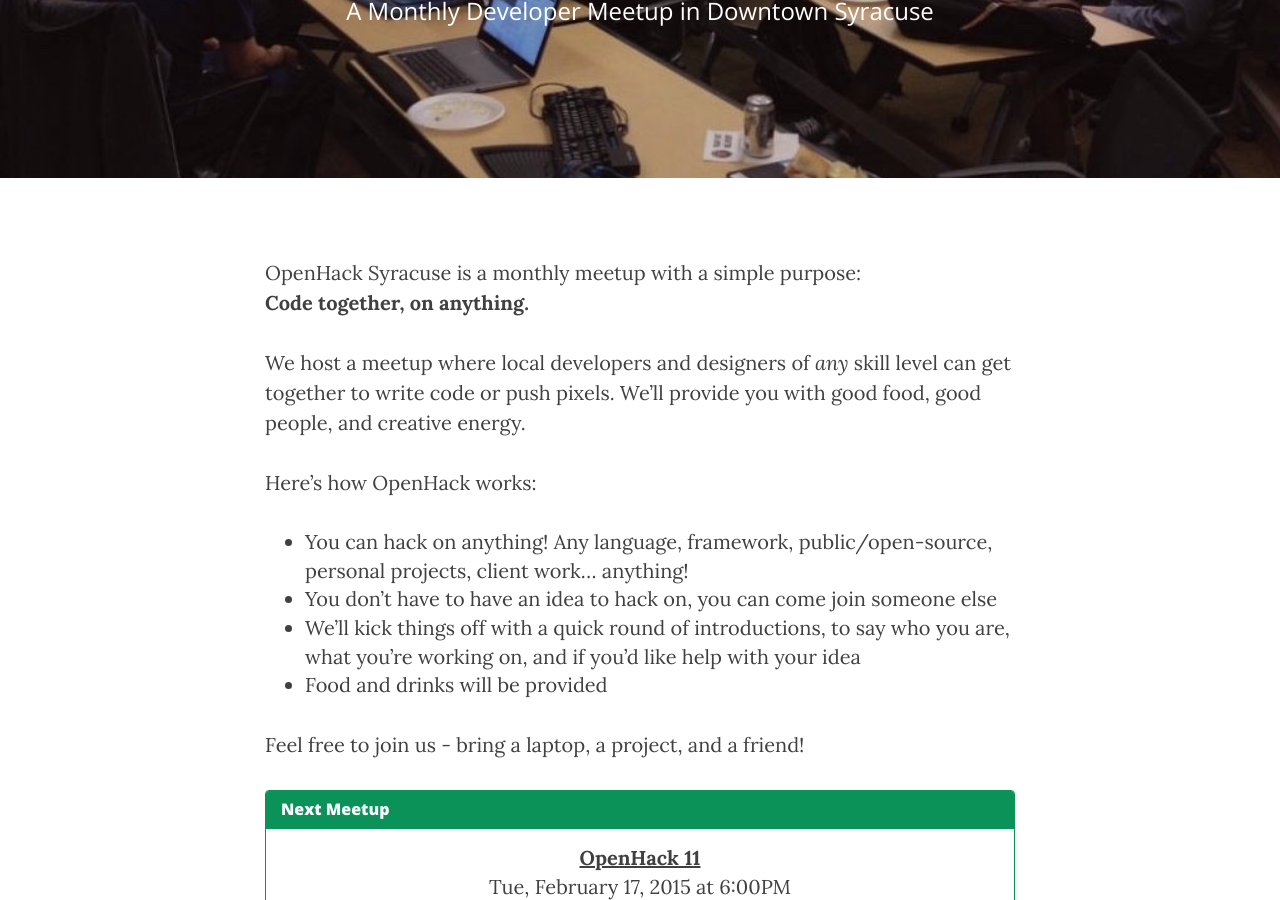
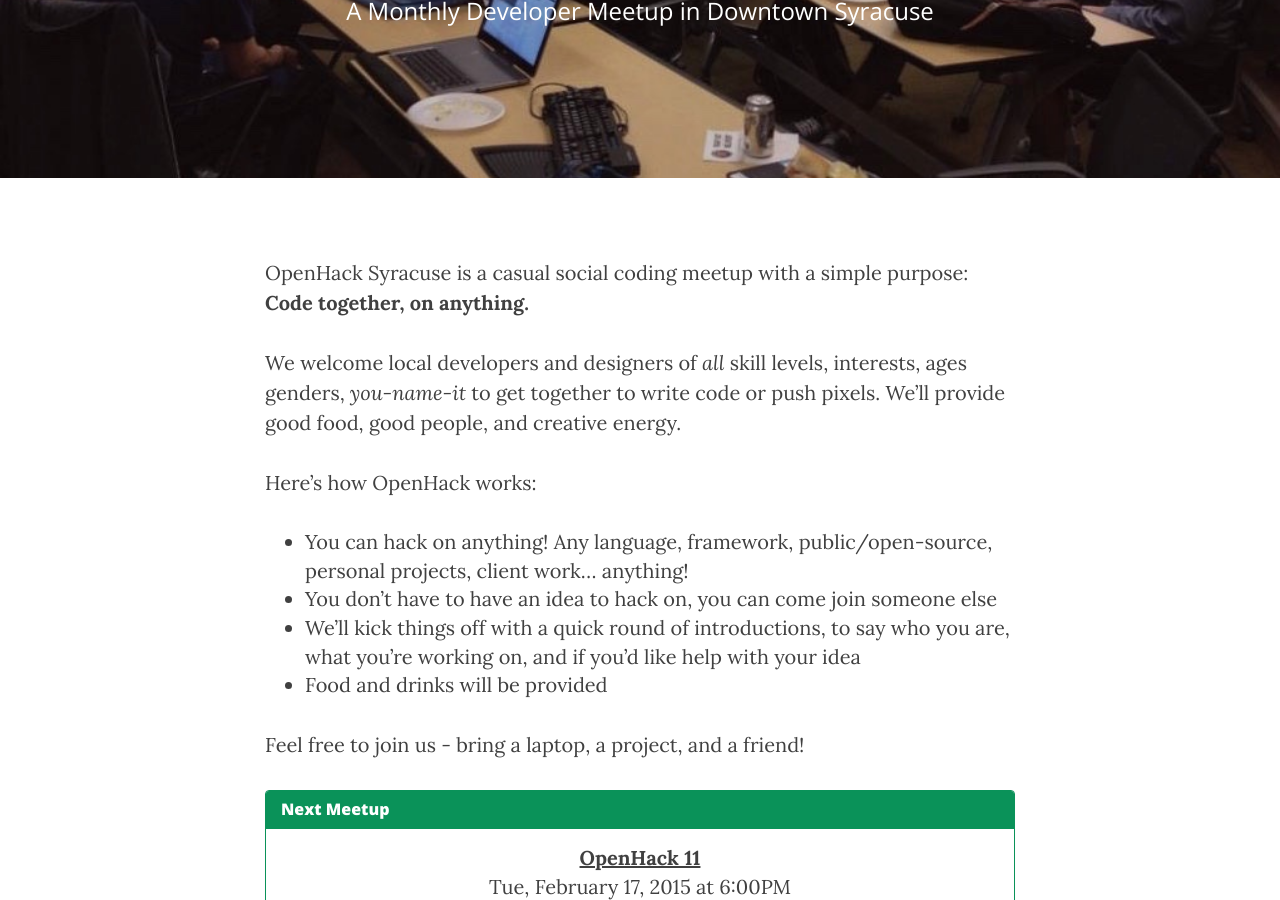
Before and after one commit to syracuseio/openhacksyr.github.io, a Jekyll site: the page built from index.md, in a window 1280 px wide and 900 px high, scrolled down 366 px. Built offline with Jekyll 4.4.1, drawn with Linux system fonts in a browser that asks for light colours; nearby versions of some CDN libraries.

Commit message:
Add contact info & rephrase index

```diff
--- a/index.md
+++ b/index.md
@@ -4,12 +4,12 @@
 header-img: "img/openhack-october-14.jpg"
 ---
 
-OpenHack Syracuse is a monthly meetup with a simple purpose:
+OpenHack Syracuse is a casual social coding meetup with a simple purpose:
 **Code together, on anything.**
 
-We host a meetup where local developers and designers of _any_ skill level can
-get together to write code or push pixels. We'll provide you with good food,
-good people, and creative energy.
+We welcome local developers and designers of _all_ skill levels, interests, ages
+genders, _you-name-it_ to get together to write code or push pixels. We'll
+provide good food, good people, and creative energy.
 
 Here's how OpenHack works:
 
```
Also changed, not shown: faq.md (+5 -1 lines).
